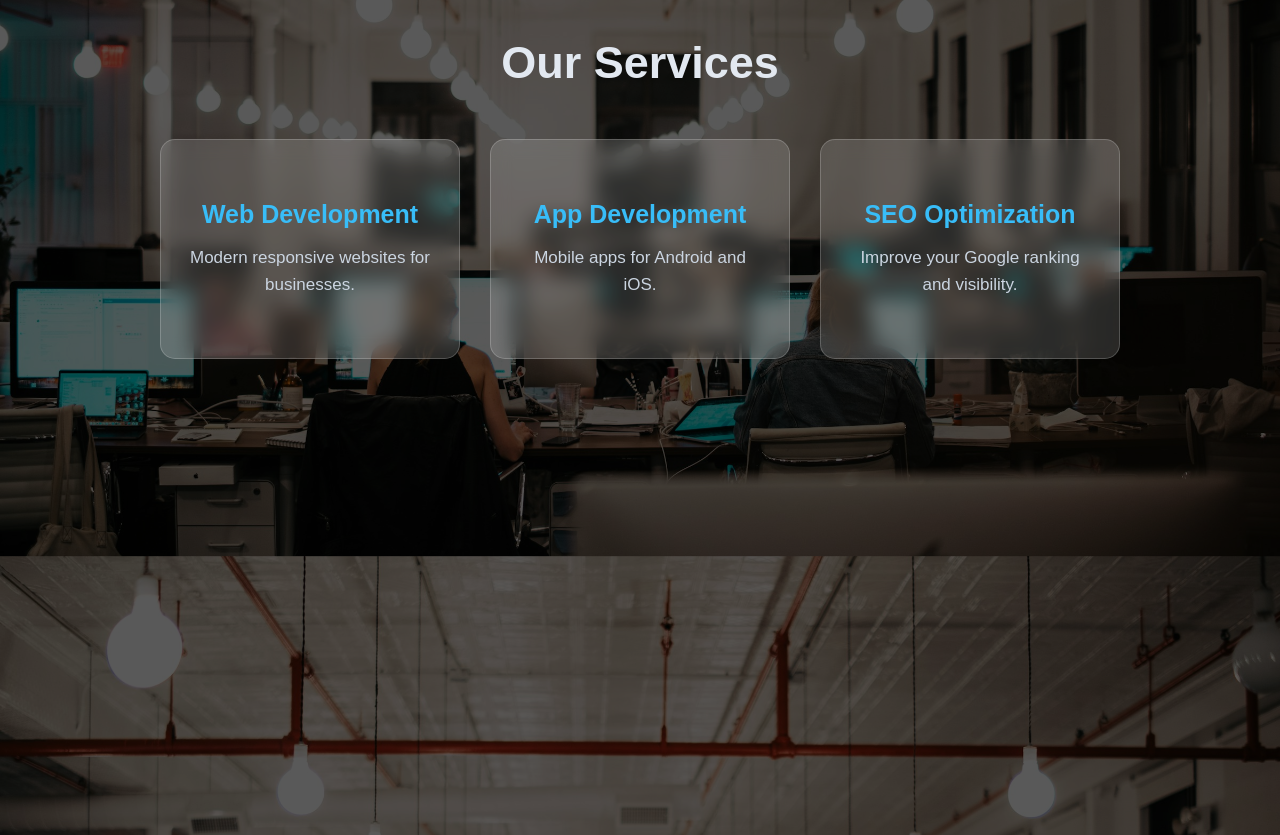
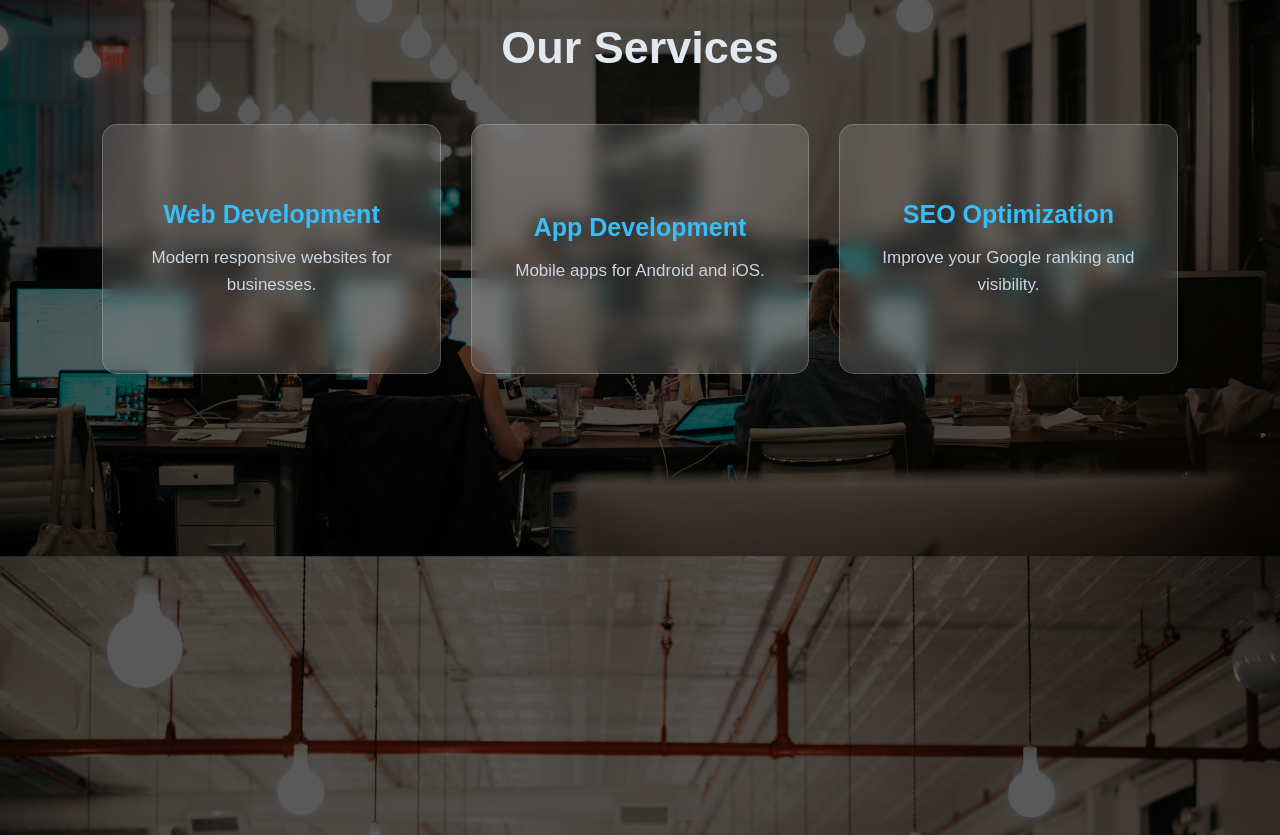
Before and after one commit to anjumpatel725-boop/business-website, a React (Vite) app: page / in a window 1280 px wide. Shown: the part 1100-1935 px from the top of the page. Built offline with nearby package versions, Linux system fonts and the light colour scheme.

Commit message:
fix base path

```diff
--- a/src/pages/Services/Services.css
+++ b/src/pages/Services/Services.css
@@ -26,8 +26,6 @@
 
 
 
-/* Heading */
-
 
 .services h2 {
 
@@ -45,48 +43,36 @@
 
 
 
-/* Cards Container */
+/* GRID + FLEXBOX */
 
 
 .service-cards {
 
 
-    display:flex;
+    width:100%;
 
 
-    justify-content:center;
+    display:grid;
 
 
-    align-items:center;
+    grid-template-columns:repeat(3,1fr);
 
 
     gap:30px;
-
-
-    flex-wrap:wrap;
-
-
-    width:100%;
 
 
 }
 
 
 
-/* Individual Card */
-
 
 .card {
 
 
-    width:300px;
-
-
-    min-height:220px;
+    min-height:250px;
 
 
     padding:40px 25px;
-
 
 
     display:flex;
@@ -99,6 +85,9 @@
 
 
     align-items:center;
+
+
+    text-align:center;
 
 
 
@@ -123,28 +112,24 @@
 
     transition:
 
+    transform .4s ease,
 
-    transform 0.4s cubic-bezier(0.34,1.56,0.64,1),
+    box-shadow .4s ease,
 
-
-    background 0.4s ease,
-
-
-    box-shadow 0.4s ease;
-
+    background .4s ease;
 
 
 }
 
 
 
-/* Hover Animation */
+/* Hover */
 
 
 .card:hover {
 
 
-    transform:translateY(-10px) scale(1.05);
+    transform:translateY(-12px) scale(1.05);
 
 
     background:rgba(255,255,255,0.25);
@@ -157,7 +142,19 @@
 
 
 
-/* Card Heading */
+
+.service-icon {
+
+
+    font-size:45px;
+
+
+    margin-bottom:20px;
+
+
+}
+
+
 
 
 .card h3 {
@@ -176,8 +173,6 @@
 
 
 
-/* Card Paragraph */
-
 
 .card p {
 
@@ -185,20 +180,48 @@
     font-size:17px;
 
 
-    color:#cbd5e1;
+    line-height:1.6;
 
 
-    line-height:1.6;
+    color:#cbd5e1;
 
 
 }
 
 
 
-/* Mobile Responsive */
+
+/* MOBILE */
 
 
-@media(max-width:768px){
+@media(max-width:900px){
+
+
+.service-cards {
+
+
+    grid-template-columns:repeat(2,1fr);
+
+
+}
+
+
+}
+
+
+
+
+@media(max-width:600px){
+
+
+.services {
+
+
+    padding:60px 5%;
+
+
+}
+
 
 
 .services h2 {
@@ -214,7 +237,7 @@
 .service-cards {
 
 
-        flex-direction:column;
+    grid-template-columns:1fr;
 
 
 }
@@ -224,7 +247,7 @@
 .card {
 
 
-        width:90%;
+    width:100%;
 
 
 }
--- a/src/pages/Services/Services.jsx
+++ b/src/pages/Services/Services.jsx
@@ -1,22 +1,30 @@
 import React from "react";
 import "./Services.css";
 
+
 function Services() {
+
 
 return (
 
 <section className="services" id="services">
 
 
-      <h2>Our Services</h2>
+<h2 className="fade-in">
+Our Services
+</h2>
+
 
 
 <div className="service-cards">
 
 
-        <div className="card">
 
-          <h3>Web Development</h3>
+<div className="card slide-up">
+
+<h3>
+Web Development
+</h3>
 
 <p>
 Modern responsive websites for businesses.
@@ -26,9 +34,12 @@ function Services() {
 
 
 
-        <div className="card">
 
-          <h3>App Development</h3>
+<div className="card slide-up">
+
+<h3>
+App Development
+</h3>
 
 <p>
 Mobile apps for Android and iOS.
@@ -38,15 +49,19 @@ function Services() {
 
 
 
-        <div className="card">
 
-          <h3>SEO Optimization</h3>
+<div className="card slide-up">
+
+<h3>
+SEO Optimization
+</h3>
 
 <p>
 Improve your Google ranking and visibility.
 </p>
 
 </div>
+
 
 
 </div>
--- a/src/styles/animations.css
+++ b/src/styles/animations.css
@@ -1,213 +1,518 @@
-/* Smooth animation base */
-* {
-  transition: all 0.3s ease;
+/* ==============================
+   GLOBAL TRANSITIONS
+================================ */
+
+
+button,
+a,
+.card,
+.service-card,
+.project-card,
+img {
+
+    transition: all 0.3s ease;
+
 }
 
 
-/* Fade In Animation */
+
+/* ==============================
+   FADE IN
+================================ */
+
+
 .fade-in {
-  animation: fadeIn 1s cubic-bezier(0.25, 1, 0.5, 1) forwards;
+
+
+    animation: fadeIn 1s ease forwards;
+
+
 }
+
 
 
 @keyframes fadeIn {
 
-  from {
-    opacity: 0;
-  }
 
-  to {
-    opacity: 1;
-  }
+    from {
+
+        opacity:0;
+
+    }
+
+
+    to {
+
+        opacity:1;
+
+    }
+
 
 }
 
 
-/* Slide Up Animation */
+
+
+/* ==============================
+   SLIDE UP
+================================ */
+
+
 .slide-up {
 
-  animation: slideUp 0.8s cubic-bezier(0.25, 1, 0.5, 1) forwards;
+
+    animation: slideUp 0.8s ease forwards;
+
 
 }
 
 
+
 @keyframes slideUp {
 
-  from {
 
-    opacity: 0;
-    transform: translateY(60px);
+    from {
 
-  }
 
-  to {
+        opacity:0;
 
-    opacity: 1;
-    transform: translateY(0);
+        transform:translateY(60px);
 
-  }
+
+    }
+
+
+    to {
+
+
+        opacity:1;
+
+        transform:translateY(0);
+
+
+    }
+
 
 }
 
 
-/* Slide Left Animation */
+
+
+
+/* ==============================
+   SLIDE LEFT
+================================ */
+
+
 .slide-left {
 
-  animation: slideLeft 0.8s ease forwards;
+
+    animation: slideLeft 0.8s ease forwards;
+
 
 }
 
 
+
 @keyframes slideLeft {
 
-  from {
 
-    opacity: 0;
-    transform: translateX(-60px);
+    from {
 
-  }
 
-  to {
+        opacity:0;
 
-    opacity: 1;
-    transform: translateX(0);
+        transform:translateX(-60px);
 
-  }
+
+    }
+
+
+    to {
+
+
+        opacity:1;
+
+        transform:translateX(0);
+
+
+    }
+
 
 }
 
 
-/* Slide Right Animation */
+
+
+
+/* ==============================
+   SLIDE RIGHT
+================================ */
+
+
 .slide-right {
 
-  animation: slideRight 0.8s ease forwards;
+
+    animation: slideRight 0.8s ease forwards;
+
 
 }
 
 
+
 @keyframes slideRight {
 
-  from {
 
-    opacity: 0;
-    transform: translateX(60px);
+    from {
 
-  }
 
-  to {
+        opacity:0;
 
-    opacity: 1;
-    transform: translateX(0);
+        transform:translateX(60px);
 
-  }
+
+    }
+
+
+    to {
+
+
+        opacity:1;
+
+        transform:translateX(0);
+
+
+    }
+
 
 }
 
 
-/* Zoom In Animation */
+
+
+
+/* ==============================
+   ZOOM IN
+================================ */
+
+
 .zoom-in {
 
-  animation: zoomIn 0.8s ease forwards;
+
+    animation:zoomIn 0.8s ease forwards;
+
 
 }
 
 
+
 @keyframes zoomIn {
 
-  from {
 
-    opacity: 0;
-    transform: scale(0.8);
+    from {
 
-  }
 
-  to {
+        opacity:0;
 
-    opacity: 1;
-    transform: scale(1);
+        transform:scale(0.8);
 
-  }
+
+    }
+
+
+    to {
+
+
+        opacity:1;
+
+        transform:scale(1);
+
+
+    }
+
 
 }
 
 
-/* Floating Animation */
+
+
+
+/* ==============================
+   FLOATING EFFECT
+================================ */
+
+
 .float {
 
-  animation: floating 3s ease-in-out infinite;
+
+    animation:floating 3s ease-in-out infinite;
+
 
 }
 
 
+
 @keyframes floating {
 
-  0% {
 
-    transform: translateY(0);
+    0% {
 
-  }
 
-  50% {
+        transform:translateY(0);
 
-    transform: translateY(-15px);
 
-  }
+    }
 
-  100% {
 
-    transform: translateY(0);
+    50% {
 
-  }
+
+        transform:translateY(-15px);
+
+
+    }
+
+
+    100% {
+
+
+        transform:translateY(0);
+
+
+    }
+
 
 }
 
 
-/* Button Hover Animation */
+
+
+
+/* ==============================
+   BUTTON ANIMATION
+================================ */
+
+
 button,
 .btn {
 
-  transition: transform 0.3s ease, box-shadow 0.3s ease;
+
+    cursor:pointer;
+
+    transition:
+    transform .3s ease,
+    box-shadow .3s ease;
+
 
 }
+
 
 
 button:hover,
 .btn:hover {
 
-  transform: translateY(-5px);
 
-  box-shadow: 0 10px 25px rgba(0,0,0,0.2);
+    transform:translateY(-5px);
+
+
+    box-shadow:
+
+    0 10px 25px rgba(0,0,0,0.25);
+
 
 }
 
 
-/* Card Hover Animation */
-.card {
 
-  transition: transform 0.4s ease, box-shadow 0.4s ease;
+
+
+/* ==============================
+   CARD HOVER
+================================ */
+
+
+.card,
+.service-card,
+.project-card {
+
+
+    transition:
+
+    transform .4s ease,
+
+    box-shadow .4s ease;
+
 
 }
 
 
-.card:hover {
 
-  transform: translateY(-10px);
+.card:hover,
+.service-card:hover,
+.project-card:hover {
 
-  box-shadow: 0 15px 30px rgba(0,0,0,0.15);
+
+    transform:translateY(-10px);
+
+
+    box-shadow:
+
+    0 15px 35px rgba(0,0,0,0.25);
+
 
 }
 
 
-/* Image Hover Effect */
+
+
+
+/* ==============================
+   IMAGE HOVER
+================================ */
+
+
 img {
 
-  transition: transform 0.5s ease;
+
+    transition:transform .5s ease;
+
 
 }
 
 
+
 img:hover {
 
-  transform: scale(1.05);
+
+    transform:scale(1.05);
+
 
 }
+
+
+
+
+
+/* ==============================
+   NAVBAR LINK ANIMATION
+================================ */
+
+
+.nav-links a {
+
+
+    position:relative;
+
+
+}
+
+
+
+.nav-links a::after {
+
+
+    content:"";
+
+
+    position:absolute;
+
+
+    left:0;
+
+    bottom:-5px;
+
+
+    width:0;
+
+
+    height:2px;
+
+
+    background:#38bdf8;
+
+
+    transition:.3s;
+
+
+}
+
+
+
+.nav-links a:hover::after {
+
+
+    width:100%;
+
+
+}
+
+
+
+
+
+/* ==============================
+   PAGE LOAD ANIMATION
+================================ */
+
+
+.page-load {
+
+
+    animation:pageLoad .8s ease;
+
+
+}
+
+
+
+@keyframes pageLoad {
+
+
+    from {
+
+
+        opacity:0;
+
+        transform:translateY(20px);
+
+
+    }
+
+
+    to {
+
+
+        opacity:1;
+
+        transform:translateY(0);
+
+
+    }
+
+
+}
+
+
+
+
+
+/* ==============================
+   MOBILE PERFORMANCE
+================================ */
+
+
+@media(max-width:768px){
+
+
+    .card:hover,
+    .service-card:hover,
+    .project-card:hover {
+
+
+        transform:translateY(-5px);
+
+
+    }
+
+
+}
```
Lines whose indentation alone changed are shown as unchanged.
